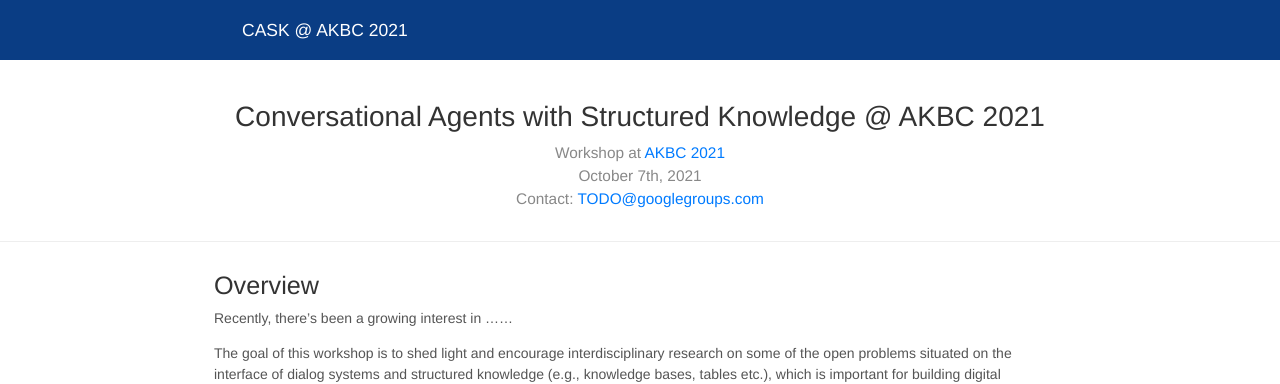
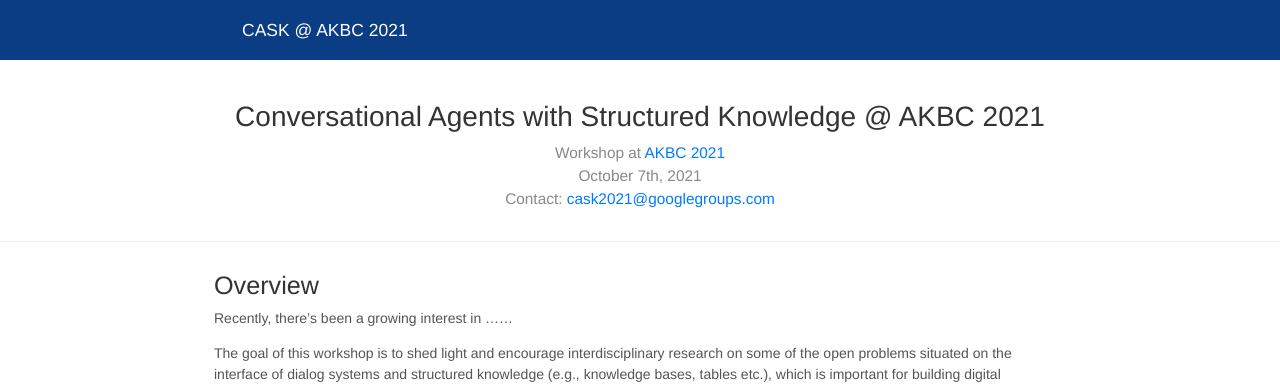
Before and after one commit to cask-workshop/cask-workshop.github.io, a Jekyll site: the page built from index.md, in a window 1280 px wide and 1364 px high. Shown: the top 384 px of the window. Built offline with Jekyll 4.4.1, drawn with Linux system fonts in a browser that asks for light colours; nearby versions of some CDN libraries; part of the change alters nothing that is shown.

Commit message:
add contact info and organizer URLs

```diff
--- a/_layouts/main.html
+++ b/_layouts/main.html
@@ -55,7 +55,7 @@
         <p class="lead blog-description">
             Workshop at <a href="https://www.akbc.ws/2020/">AKBC 2021</a><br/>
             October 7th, 2021<br/>
-            Contact: <a href="mailto:TODO@googlegroups.com">TODO@googlegroups.com</a>
+            Contact: <a href="mailto:cask2021@googlegroups.com">cask2021@googlegroups.com</a>
         </p>
     </div>
 </div>
--- a/index.md
+++ b/index.md
@@ -97,10 +97,10 @@ CASK workshop will be held virtually on October 7th from TODO in Pacific Time (U
 
 
 ## Organizing Committee
-- [Aditya Gupta](TODO), Google
-- [Emily Pitler](TODO), Google
-- [Mihir Kale](TODO), Google
-- [Rahul Goel](TODO), Google
-- [Shachi Paul](TODO), Google
-- [Shyam Upadhyay](TODO), Google
-- [Waleed Ammar](TODO), Google
+- [Aditya Gupta](https://scholar.google.com/citations?hl=en&user=HW7IZ6sAAAAJ&view_op=list_works&sortby=pubdate), Google
+- [Emily Pitler](https://research.google/people/EmilyPitler/), Google
+- [Mihir Kale](https://www.linkedin.com/in/mkale/), Google
+- [Rahul Goel](https://www.linkedin.com/in/rgoel39/), Google
+- [Shachi Paul](https://www.linkedin.com/in/shachipaul/), Google
+- [Shyam Upadhyay](http://shyamupa.com/), Google
+- [Waleed Ammar](https://wammar.github.io/), Google
```
